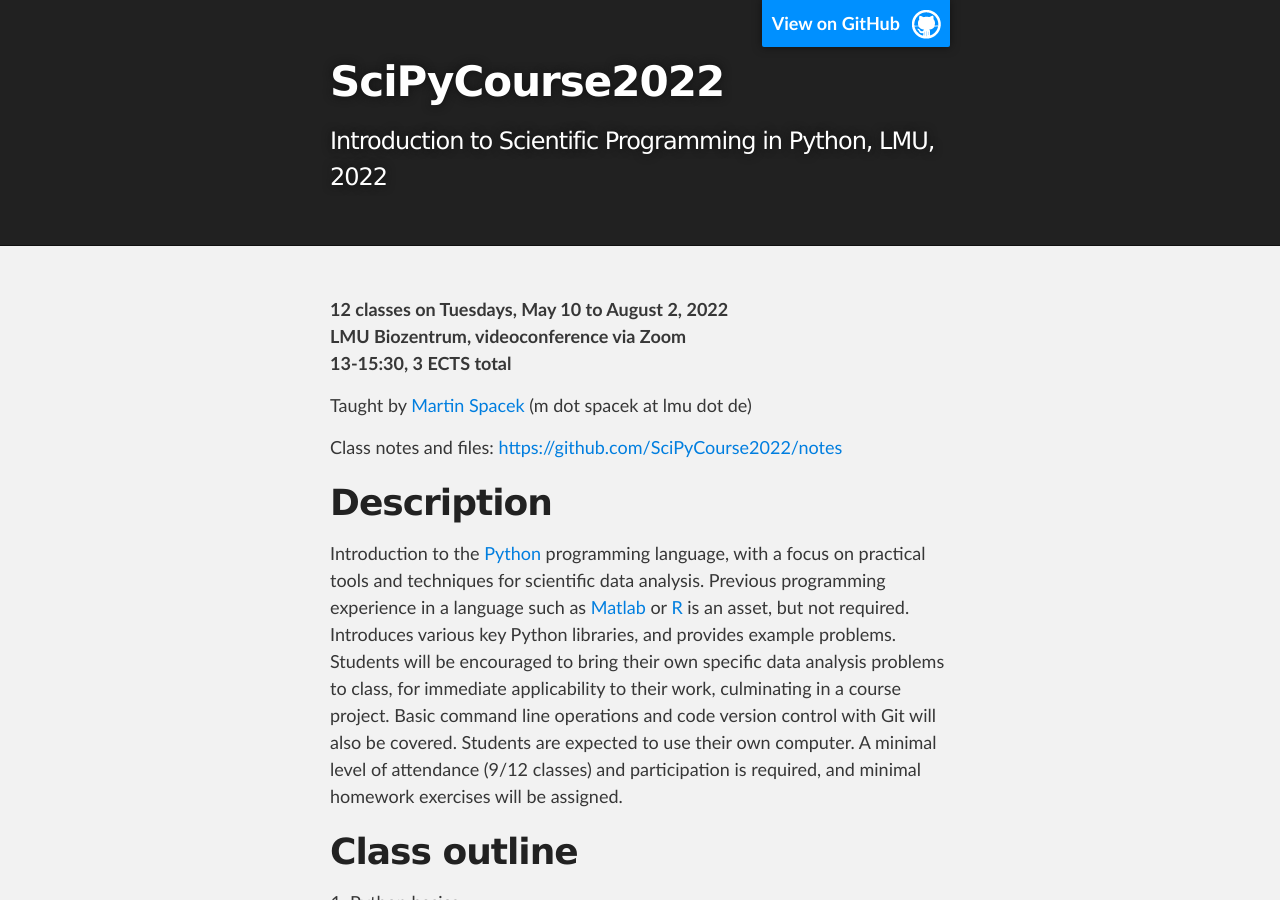
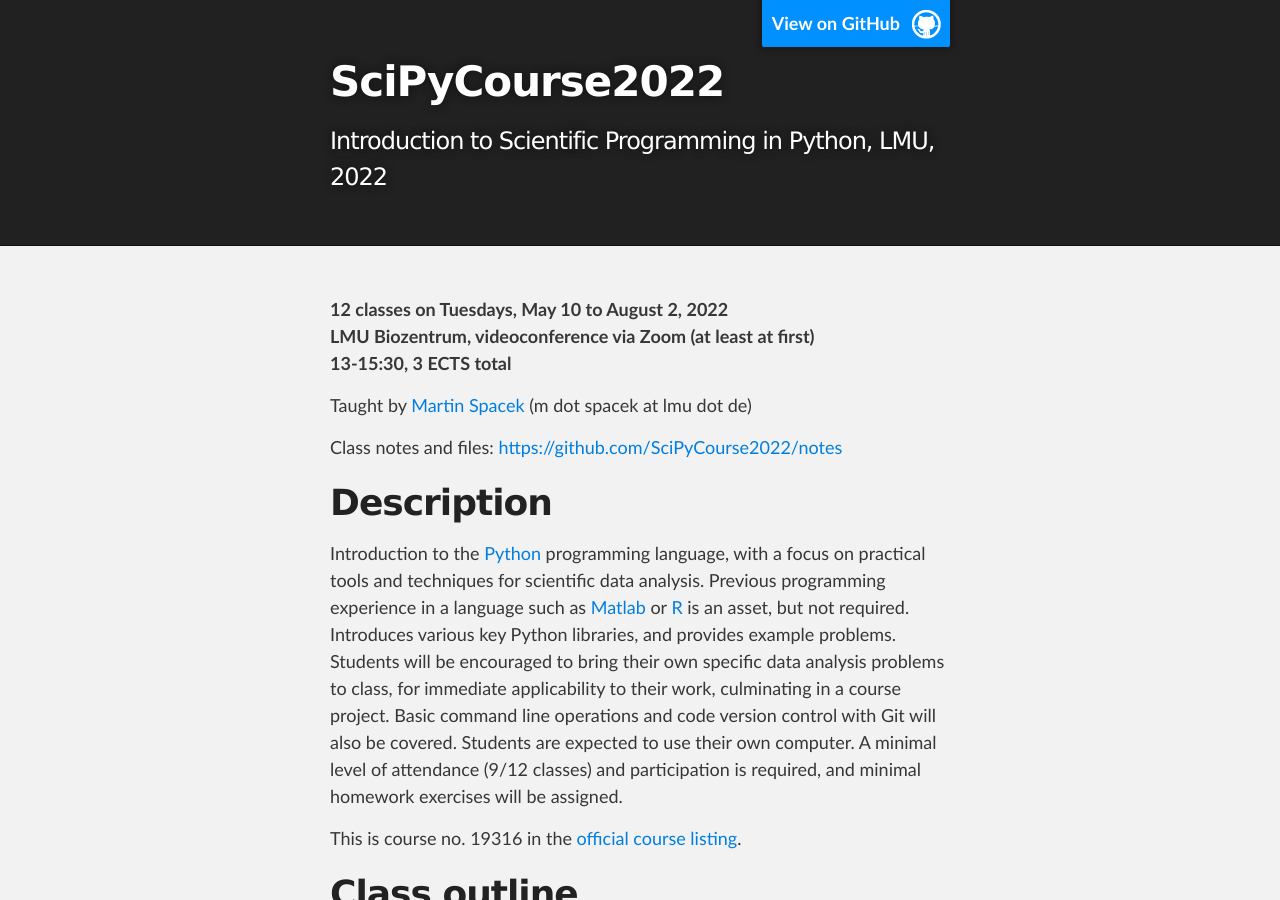
Before and after one commit to SciPyCourse2022/scipycourse2022.github.io, a Jekyll site: the page built from index.md, in a window 1280 px wide and 900 px high. Built offline with Jekyll 4.4.1, drawn with Linux system fonts in a browser that asks for light colours.

Commit message:
Add course listing

```diff
--- a/index.md
+++ b/index.md
@@ -5,7 +5,7 @@ layout: index
 ---
 
 **12 classes on Tuesdays, May 10 to August 2, 2022**<br>
-**LMU Biozentrum, videoconference via Zoom**<br>
+**LMU Biozentrum, videoconference via Zoom (at least at first)**<br>
 **13-15:30, 3 ECTS total**
 
 Taught by [Martin Spacek](http://mspacek.github.io) (m dot spacek at lmu dot de)
@@ -25,6 +25,8 @@ applicability to their work, culminating in a course project. Basic command line
 and code version control with Git will also be covered. Students are expected to use their
 own computer. A minimal level of attendance (9/12 classes) and participation is required, and
 minimal homework exercises will be assigned.
+
+This is course no. 19316 in the [official course listing](https://lsf.verwaltung.uni-muenchen.de/qisserver/rds?state=verpublish&status=init&vmfile=no&publishid=919569&moduleCall=webInfo&publishConfFile=webInfo&publishSubDir=veranstaltung).
 
 # Class outline
 
```
